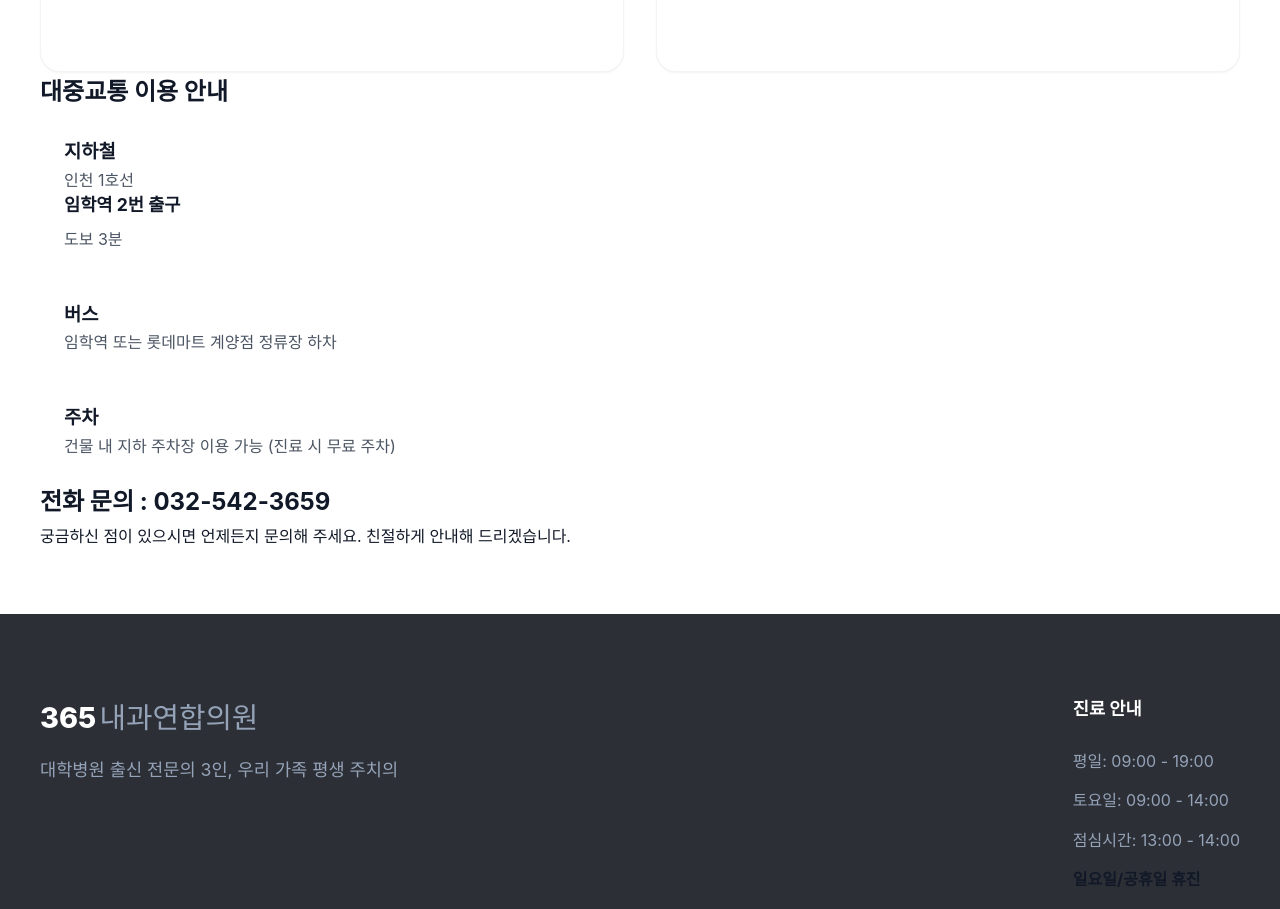
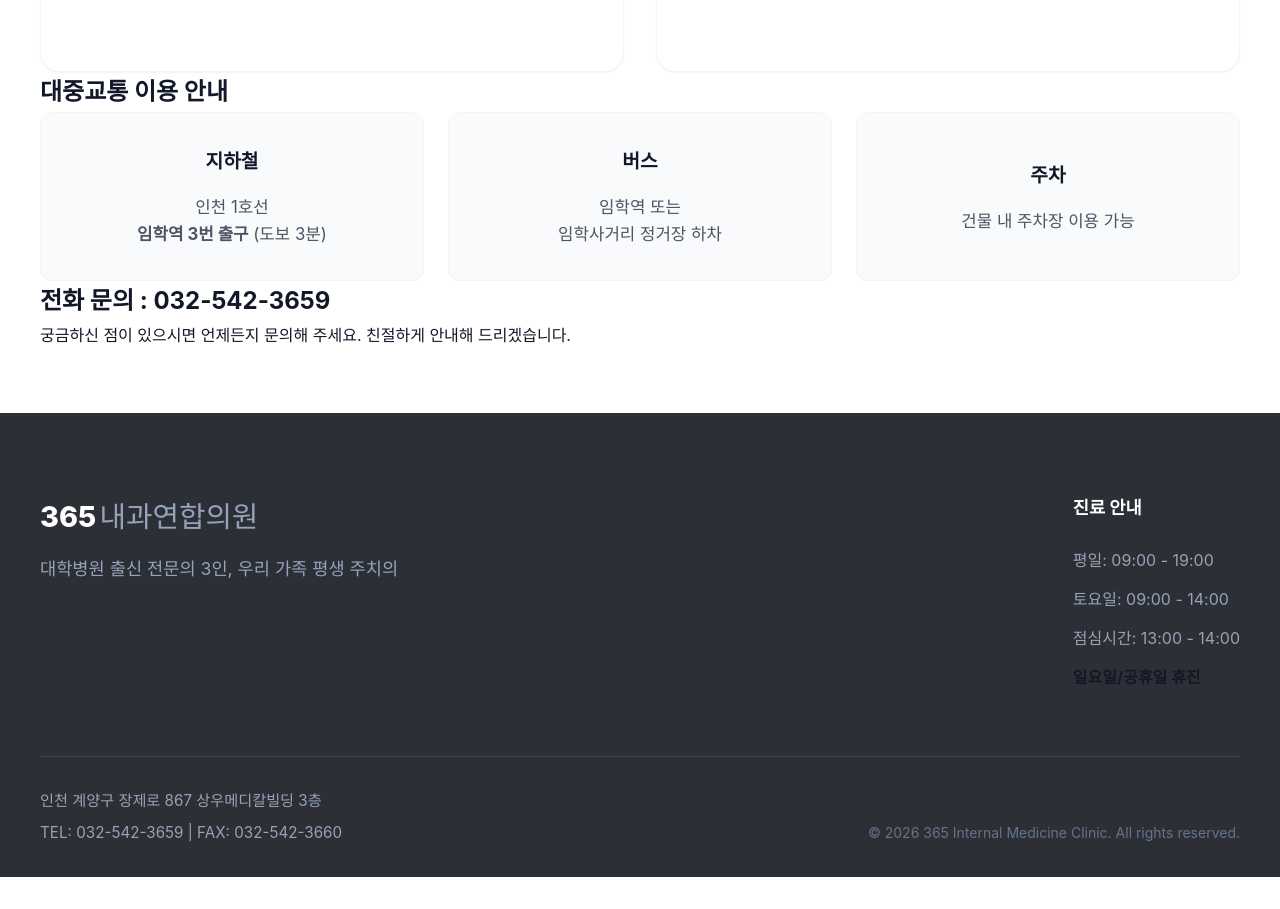
Before and after one commit to bnam1321-bit/365-clinic-web, a Next.js app: page /guide in a window 1280 px wide. Shown: the part 998-1907 px from the top of the page. After the commit the page ends 1875 px from the top, so only its background shows below. Built offline with nearby package versions, Linux system fonts and the light colour scheme; a web font is replaced by a local one.

Commit message:
Update Guide page transport info and fix layout spacing

```diff
--- a/src/app/guide/page.module.css
+++ b/src/app/guide/page.module.css
@@ -160,28 +160,36 @@
     font-size: 0.9rem;
 }
 
-.transport {
+.transportGrid {
     display: grid;
     grid-template-columns: 1fr;
     gap: 1.5rem;
 }
 
 .transportItem {
-    background-color: var(--color-background);
-    padding: 1.5rem;
+    background-color: #F8FAFC;
+    padding: 2rem;
     border-radius: var(--radius-md);
+    text-align: center;
+    border: 1px solid var(--color-border);
+    height: 100%;
+    display: flex;
+    flex-direction: column;
+    align-items: center;
+    justify-content: center;
 }
 
-.transportItem strong {
-    display: block;
+.transportItem h3 {
+    margin-bottom: 1rem;
+    font-size: 1.2rem;
     color: var(--color-primary);
-    font-size: 1.1rem;
-    margin-bottom: 0.5rem;
+    font-weight: 700;
 }
 
 .transportItem p {
     color: var(--color-text-secondary);
-    line-height: 1.5;
+    line-height: 1.6;
+    font-size: 1.05rem;
 }
 
 /* Contact Styles */
@@ -200,7 +208,7 @@
 }
 
 @media (min-width: 768px) {
-    .transport {
+    .transportGrid {
         grid-template-columns: repeat(3, 1fr);
     }
 }
--- a/src/app/guide/page.tsx
+++ b/src/app/guide/page.tsx
@@ -108,15 +108,21 @@ export default function Guide() {
                         <div className={styles.transportGrid}>
                             <div className={styles.transportItem}>
                                 <h3><span className={styles.subwayIcon}>지하철</span></h3>
-                                <p>인천 1호선 <strong>임학역 2번 출구</strong> 도보 3분</p>
+                                <p>
+                                    인천 1호선<br />
+                                    <strong>임학역 3번 출구</strong> (도보 3분)
+                                </p>
                             </div>
                             <div className={styles.transportItem}>
                                 <h3><span className={styles.busIcon}>버스</span></h3>
-                                <p>임학역 또는 롯데마트 계양점 정류장 하차</p>
+                                <p>
+                                    임학역 또는<br />
+                                    임학사거리 정거장 하차
+                                </p>
                             </div>
                             <div className={styles.transportItem}>
                                 <h3><span className={styles.parkingIcon}>주차</span></h3>
-                                <p>건물 내 지하 주차장 이용 가능 (진료 시 무료 주차)</p>
+                                <p>건물 내 주차장 이용 가능</p>
                             </div>
                         </div>
                     </FadeIn>
```
